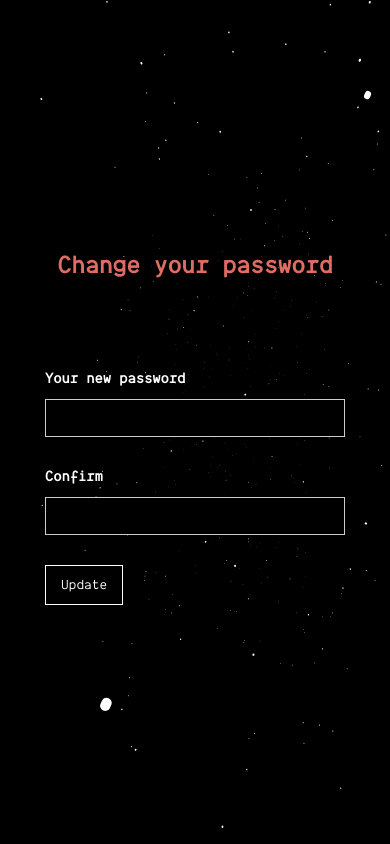
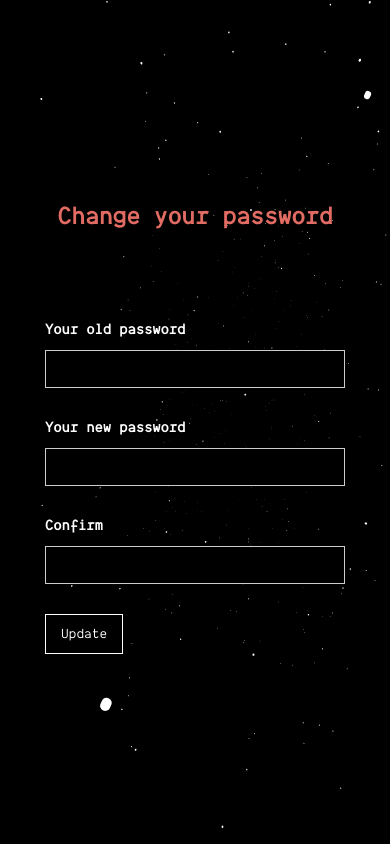
Before and after one commit to Pickr-Team/Pickr, a Flask app: page /change_password in a window 390 px wide. Run offline with Flask 3, Linux system fonts and the light colour scheme; the visitor is signed in with stand-in values (Sample User, id 1); parts of the project's set-up code (start-up, migrations or seed data) failed here and were passed over.

Commit message:
fix:change password

```diff
--- a/blueprints/base.py
+++ b/blueprints/base.py
@@ -52,10 +52,12 @@ def login():
         supervisor = Supervisor.query.filter_by(user_name=user_name).first()
         if student and student.password == password_hash:
             session['user_name'] = student.english_name
+            session['user_id'] = student.id
             session['user_type'] = 'student'
             return jsonify(status='success', redirect=url_for('student.index'))
         elif supervisor and supervisor.password == password_hash:
             session['user_name'] = supervisor.user_name
+            session['user_id'] = supervisor.id
             session['user_type'] = 'supervisor' if not supervisor.if_admin() else 'manager'
             redirect_url = url_for('manager.index') if supervisor.if_admin() else url_for('supervisor.index')
             return jsonify(status='success', redirect=redirect_url)
@@ -70,8 +72,9 @@ def require_login(f):
     def decorated_function(*args, **kwargs):
         if 'user_name' not in session:
             print("Not logged in")
-            return redirect(url_for('login'))
+            return redirect(url_for('base.login'))
         return f(*args, **kwargs)
+
     return decorated_function
 
 
@@ -79,6 +82,7 @@ def require_login(f):
 @require_login
 def logout():
     session.pop('user_name', None)
+    session.pop('user_id', None)
     session.pop('user_type', None)
     return redirect(url_for('base.login'))
 
@@ -87,7 +91,24 @@ def logout():
 @require_login
 def change_password():
     if request.method == 'POST':
-        return jsonify(status='fail', message='修改密码功能尚在开发中')
+        new_password_hash = request.form['new_password_hash']
+        old_password_hash = request.form['old_password_hash']
+        user_id = session['user_id']
+        user_type = session['user_type']
+        if user_type == 'student':
+            stu = Student.get_by_id(user_id)
+            if stu.password != old_password_hash:
+                return jsonify(status='fail', message='The old password is incorrect, change failed')
+            else:
+                stu.update_pwd(new_password_hash)
+                return jsonify(status='success', message='Change successfully! Please login again', redirect=url_for('base.login'))
+        else:
+            supervisor = Supervisor.get_by_id(user_id)
+            if supervisor.password != old_password_hash:
+                return jsonify(status='fail', message='The old password is incorrect, change failed')
+            else:
+                supervisor.update_pwd(new_password_hash)
+                return jsonify(status='success', message='Change successfully! Please login again', redirect=url_for('base.login'))
     else:
         return render_template('base/change_password.html')
 
--- a/static/css/base.css
+++ b/static/css/base.css
@@ -2312,7 +2312,7 @@ a {
 
 .system-info_block {
     align-items: flex-end;
-    margin-bottom: 20px;
+    margin-bottom: 5px;
     margin-right: 40px;
     position: absolute;
     top: auto;
@@ -3188,7 +3188,15 @@ a {
     padding-right: 20vw;
 }
 
-@media screen and (max-width: 1150px) {
+@media screen and (max-width: 1250px) {
+    .big_wite_heeding {
+        margin-top: 40px;
+        font-size: 78px;
+        line-height: 60px;
+    }
+}
+
+@media screen and (max-width: 1100px) {
     .system-info_block {
         display: none;
     }
@@ -3197,14 +3205,14 @@ a {
 @media screen and (max-width: 991px) {
     .big_wite_heeding {
         margin-top: 40px;
-        font-size: 60px;
+        font-size: 68px;
     }
 }
 
 @media screen and (max-width: 767px) {
     .big_wite_heeding {
         margin-top: 20px;
-        font-size: 40px;
+        font-size: 60px;
     }
 }
 
@@ -3217,6 +3225,7 @@ a {
     .big_wite_heeding {
         margin-top: 6px;
         font-size: 40px;
+        line-height: initial;
     }
 
     .link {
--- a/static/css/demo.css
+++ /dev/null
@@ -1 +0,0 @@
-/*DEMO*/
--- a/templates/base/change_password.html
+++ b/templates/base/change_password.html
@@ -5,7 +5,9 @@
     <link rel="icon" href="{{ url_for('static',filename='image/icon.png') }}" type="image/png">
     <meta content="width=device-width, initial-scale=1" name="viewport"/>
     <script src="https://lib.baomitu.com/jquery/3.5.1/jquery.min.js"></script>
+    <link rel="stylesheet" type="text/css" href="{{ url_for('static',filename='css/base-demo.css') }}">
     <link rel="stylesheet" type="text/css" href="{{ url_for('static',filename='css/base.css') }}">
+    <link rel="stylesheet" type="text/css" href="{{ url_for('static',filename='css/media.css') }}" media="screen">
     <link rel="stylesheet" type="text/css" href="{{ url_for('static',filename='css/star.css') }}">
     <script src="{{ url_for('static', filename='js/star.js') }}"></script>
     <title>Pickr | Change Password</title>
@@ -24,6 +26,9 @@
                 <p id="login-message"><strong>{{ message }}</strong></p>
             {% endif %}
 
+            <label for="oldPwd" class="text-block login_text">Your old password</label>
+            <input id="oldPwd" type="password" class="text-field w-input" name="oldPwd" required="required"/>
+
             <label for="password" class="text-block login_text">Your new password</label>
             <input id="password" type="password" class="text-field w-input" name="password" required="required"/>
 
@@ -39,35 +44,48 @@
         $("#login_form").on('submit', function (event) {
             event.preventDefault();
 
-            var password = $('input[name="password"]').val();
-            var confirm = $('input[name="confirm"]').val();
+            const oldPwd = $('input[name="oldPwd"]').val();
+            const password = $('input[name="password"]').val();
+            const confirm = $('input[name="confirm"]').val();
 
             if (password !== confirm) {
                 alert('Passwords do not match');
                 return;
             }
 
-            window.crypto.subtle.digest('SHA-256', new TextEncoder().encode(password))
-                .then(hashBuffer => {
-                    const hashArray = Array.from(new Uint8Array(hashBuffer));
-                    const hashHex = hashArray.map(b => b.toString(16).padStart(2, '0')).join('');
-                    sendData(hashHex);
+            function hashPassword(password) {
+                return window.crypto.subtle.digest('SHA-256', new TextEncoder().encode(password))
+                    .then(hashBuffer => {
+                        const hashArray = Array.from(new Uint8Array(hashBuffer));
+                        const hashHex = hashArray.map(b => b.toString(16).padStart(2, '0')).join('');
+                        return hashHex;
+                    })
+                    .catch(error => {
+                        console.error('Error hashing the password:', error);
+                        throw error;
+                    });
+            }
+
+            Promise.all([hashPassword(oldPwd), hashPassword(password)])
+                .then(([oldPwdHash, passwordHash]) => {
+                    sendData({oldPwdHash, passwordHash});
                 })
                 .catch(error => {
-                    console.error('Error hashing the password:', error);
+                    console.error('Error hashing one or both passwords:', error);
                 });
         });
 
-        //TODO change_password有问题，并没有写这个方法，另外，并不需要单独写个html
-        function sendData(new_password_hash) {
+        function sendData(data) {
             $.ajax({
                 type: "POST",
                 url: "{{ url_for('base.change_password') }}",
                 data: {
-                    new_password_hash: new_password_hash
+                    old_password_hash: data.oldPwdHash,
+                    new_password_hash: data.passwordHash
                 },
                 success: function (response) {
                     if (response.status === 'success') {
+                        alert(response.message);
                         window.location.href = response.redirect;
                     } else {
                         alert('Failed: ' + response.message);
```
Also changed, not shown: static/css/base-demo.css (added), static/css/media.css (added).
